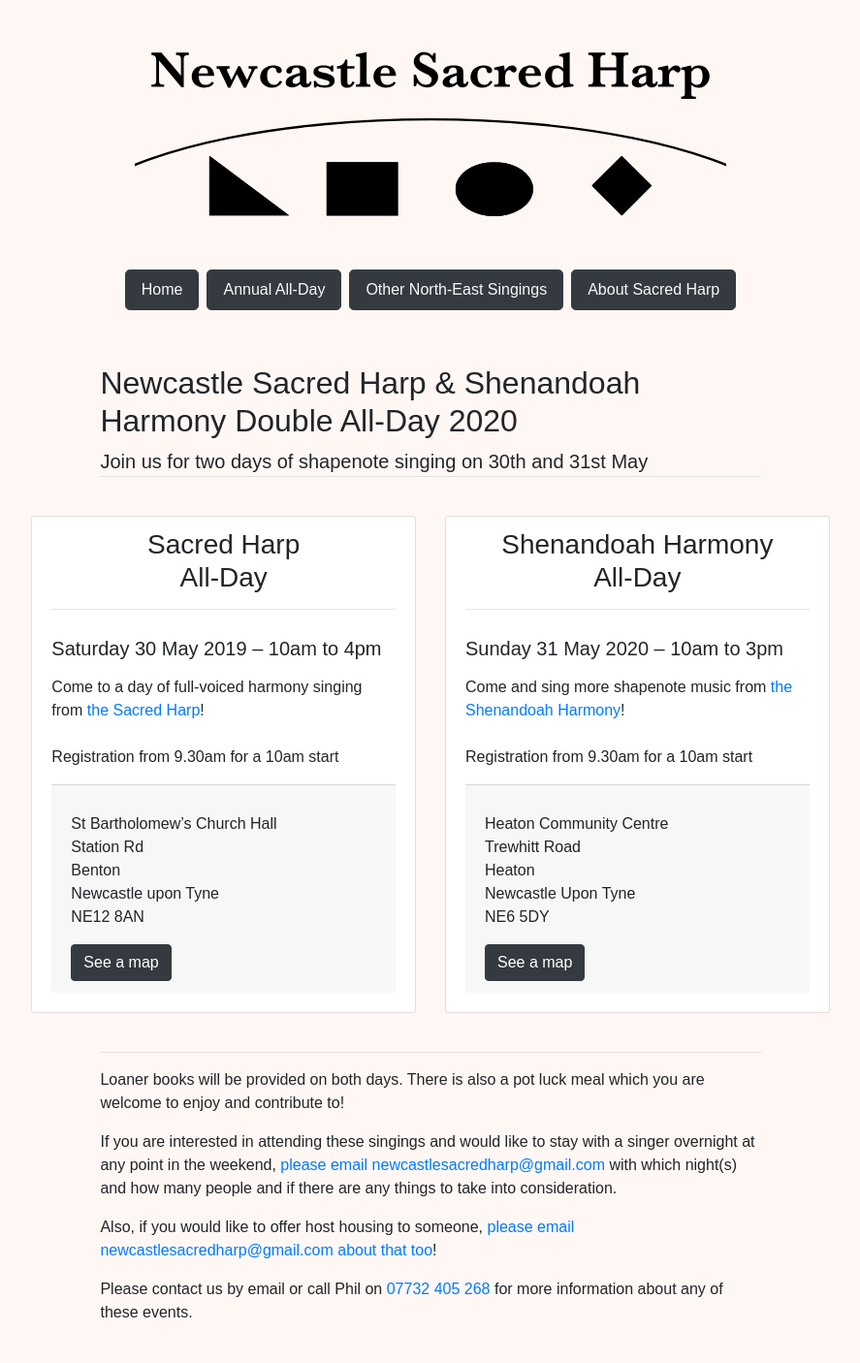
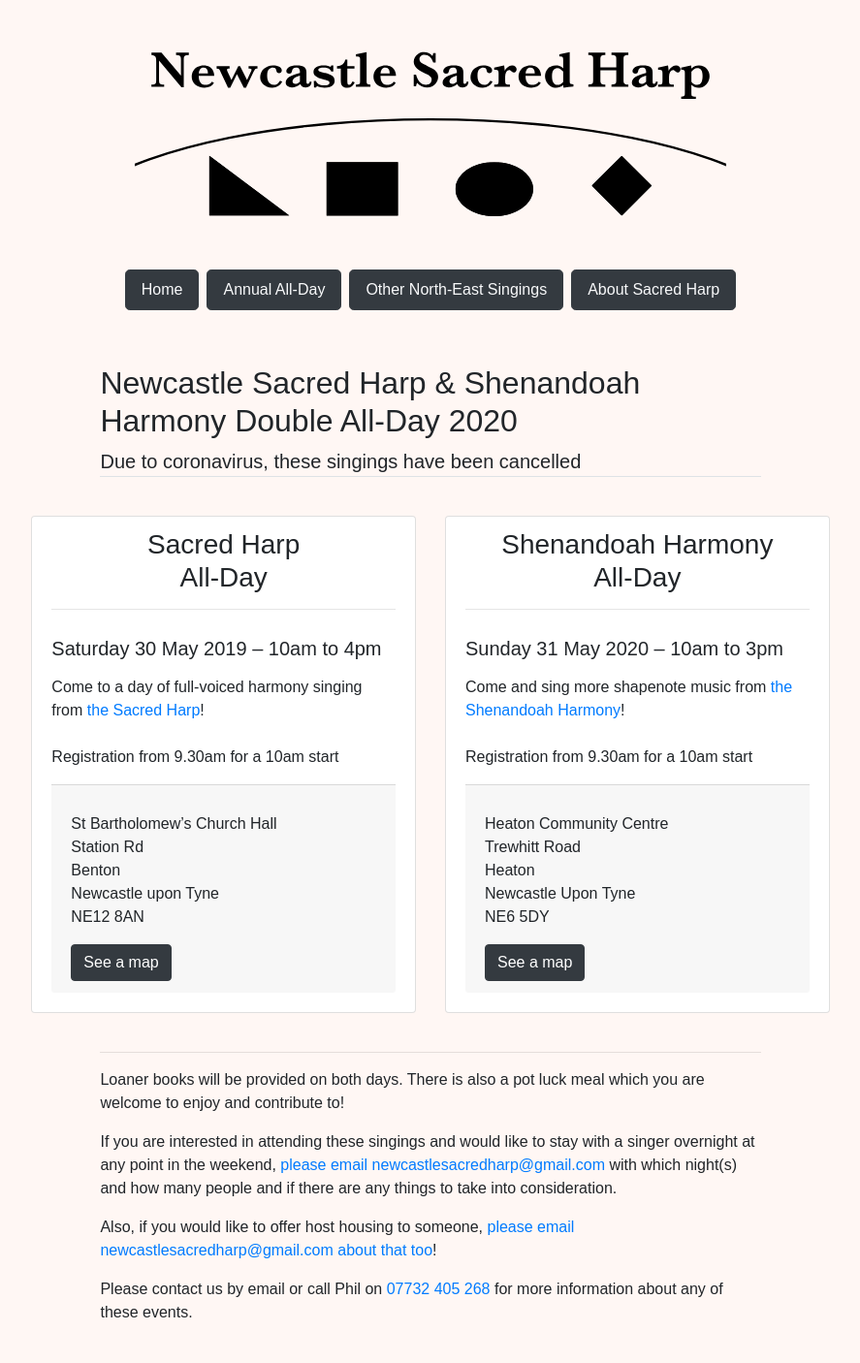
Before and after one commit to newcastle-shapenote/newcastle-shapenote-website, a Jekyll site: the page built from all-day.md, in a window 1280 px wide. Shown: the whole page at 97% size, without its empty margins (196-1083 px from the left). Built offline with Jekyll 4.4.1, drawn with Linux system fonts in a browser that asks for light colours; some web fonts are replaced; a script that is not in the unit is left out.

Commit message:
Update Singing page "all-day"

```diff
--- a/all-day.md
+++ b/all-day.md
@@ -1,7 +1,7 @@
 ---
 layout: singing_page
 title: Newcastle Sacred Harp & Shenandoah Harmony Double All-Day 2020
-singing_tagline: Join us for two days of shapenote singing on 30th and 31st May
+singing_tagline: Due to coronavirus, these singings have been cancelled
 singings:
   - singing_date_time: Saturday 30 May 2019 – 10am to 4pm
     singing_description: >-
@@ -11,8 +11,7 @@
 
       Registration from 9.30am for a 10am start
     singing_google_maps_image: map_benton.png
-    singing_google_maps_link: >-
-      https://www.google.com/maps/place/St+Bartholomew+Church+C+Of+E/@55.0160436,-1.5709061,17z/data=!4m5!3m4!1s0x487e71a0ae5804c9:0x4dde334a50fb75b6!8m2!3d55.0160436!4d-1.5687174?hl=en
+    singing_google_maps_link: https://www.google.com/maps/place/St+Bartholomew+Church+C+Of+E/@55.0160436,-1.5709061,17z/data=!4m5!3m4!1s0x487e71a0ae5804c9:0x4dde334a50fb75b6!8m2!3d55.0160436!4d-1.5687174?hl=en
     singing_name: |
       Sacred Harp
       All-Day
@@ -30,8 +29,7 @@
 
       Registration from 9.30am for a 10am start
     singing_google_maps_image: map_holy_biscuit.png
-    singing_google_maps_link: >-
-      https://www.google.co.uk/maps/place/Heaton+Community+Centre/@54.9877778,-1.5757998,17z/data=!3m1!4b1!4m5!3m4!1s0x487e70fbb9a9e23f:0x87c995f6ca408997!8m2!3d54.9877778!4d-1.5736111?hl=en
+    singing_google_maps_link: https://www.google.co.uk/maps/place/Heaton+Community+Centre/@54.9877778,-1.5757998,17z/data=!3m1!4b1!4m5!3m4!1s0x487e70fbb9a9e23f:0x87c995f6ca408997!8m2!3d54.9877778!4d-1.5736111?hl=en
     singing_name: |
       Shenandoah Harmony
       All-Day
```
